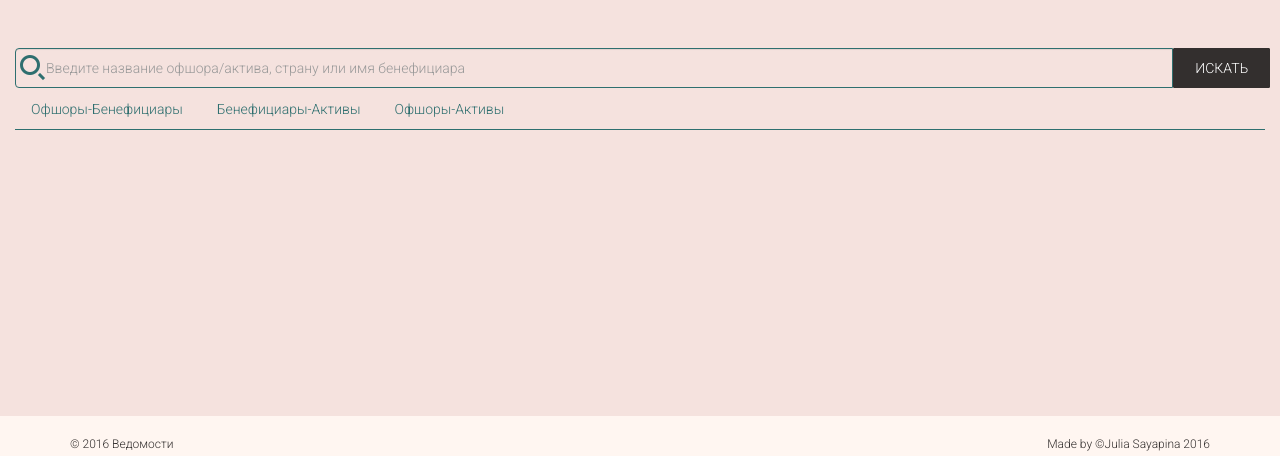
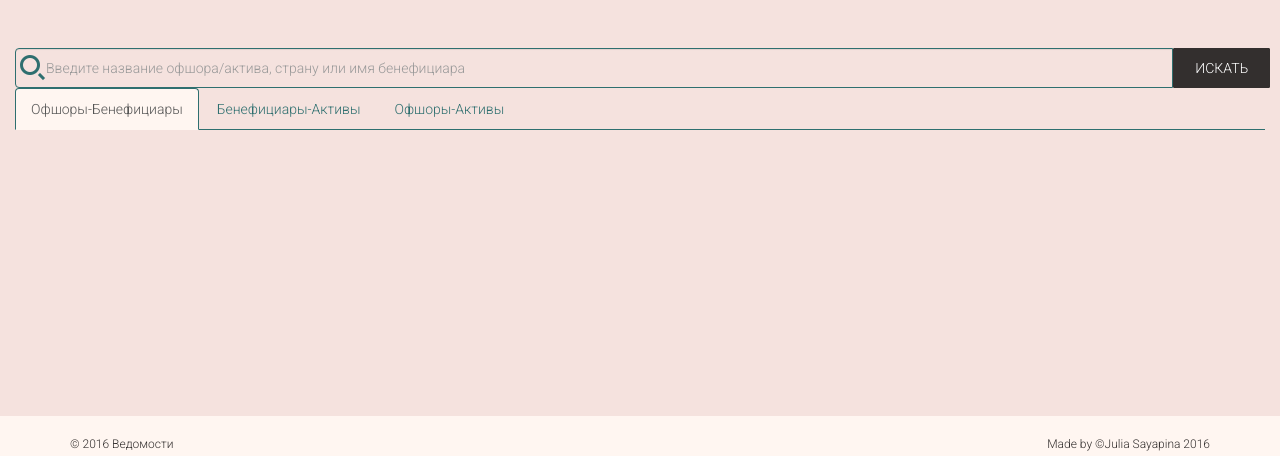
Before and after one commit to jsay-api/ved-production, a Django app: template templates/index.html in a window 1280 px wide. Shown: the part 138-594 px from the top of the page. Run offline with Django 3.2, Linux system fonts and the light colour scheme; the template is opened without the code that fills it, so the values that code supplies are empty; parts of the project's set-up code (start-up, migrations or seed data) failed here and were passed over; some libraries are stand-ins or nearby versions.

Commit message:
default active tab0 added

```diff
--- a/templates/index.html
+++ b/templates/index.html
@@ -32,7 +32,7 @@
 					<div class="row">
 						<div class="col-md-12">
 							<ul class="nav nav-tabs">
-								<li class="">
+								<li class="active">
 									<a class="tab0">Офшоры-Бенефициары</a>
 								</li>
 								<li class="">
```
